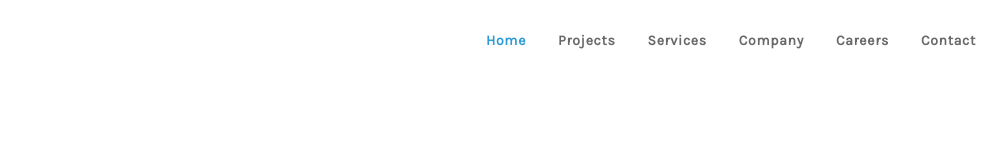
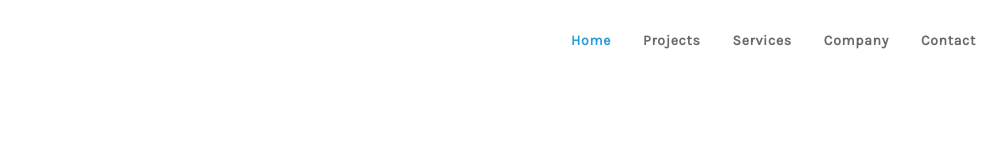
Before and after one commit to relaydesignco/relaywebsite, a Vue app: page / in a window 1280 px wide. Shown: the top 142 px of the page, without its empty margins (128-1133 px from the left). Built offline with nearby package versions, Linux system fonts and the light colour scheme; what vue-head would draw is missing.

Commit message:
Removes careers from main nav.

```diff
--- a/src/components/Navbar.vue
+++ b/src/components/Navbar.vue
@@ -59,7 +59,6 @@
           { title:'Projects', url:'/projects', active: false },
           { title:'Services', url:'/services', active: false },
           { title:'Company', url:'/company', active: false },
-          { title:'Careers', url:'/careers', active: false },
     			{ title:'Contact', url:'/contact', active: false },
     	  ],
     	  animQueue: "custom"
```
Also changed, not shown: 21 other files (tests, documents, lock files or other folders).
